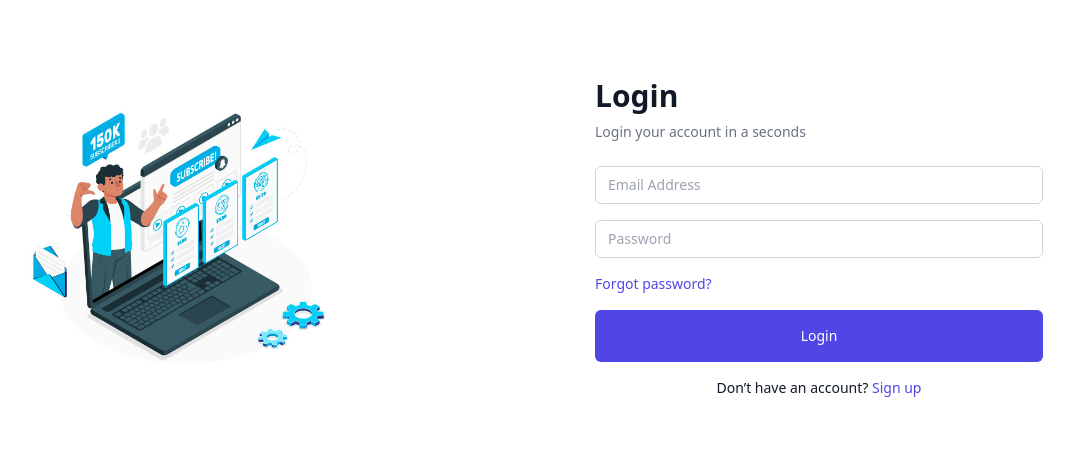
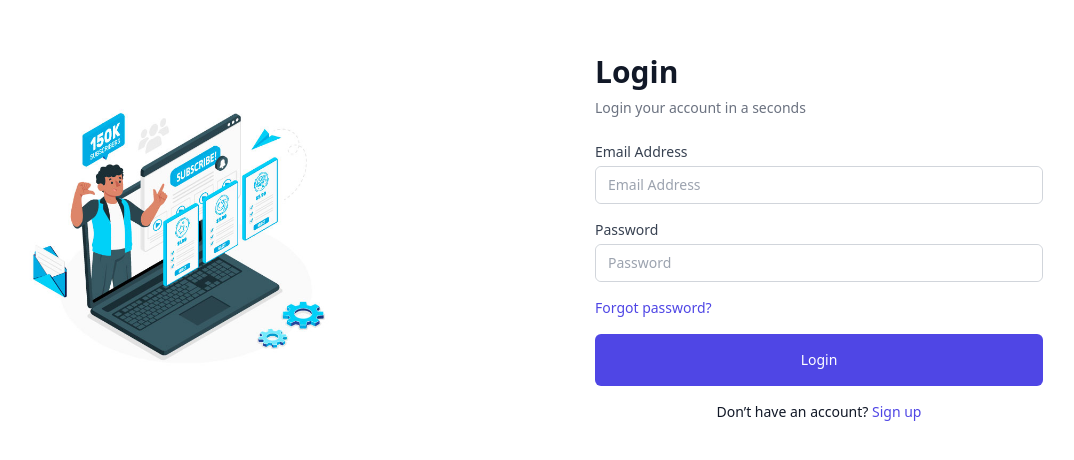
Before and after one commit to Nivetha-Selvakumar/subscription-system-frontend, a React (Create React App) app: page / in a window 1280 px wide. Shown: the part 162-622 px from the top of the page, without its empty margins (141-1215 px from the left). Built offline with nearby package versions, Linux system fonts and the light colour scheme.

Commit message:
Login Page Completed

```diff
--- a/src/components/login/loginPage.tsx
+++ b/src/components/login/loginPage.tsx
@@ -1,116 +1,155 @@
-import React, { useEffect, useState } from "react";
+import React, { useEffect } from "react";
+import { useDispatch, useSelector } from "react-redux";
+import { Formik, Form } from "formik";
+import * as Yup from "yup";
+import { ToastContainer } from "react-toastify";
 import { useNavigate } from "react-router-dom";
-import { loginSuccess } from "../../features/auth/authSlice";
 import { images } from "../../assets";
 import { LOGIN_PAGE_CONSTANTS } from "../../utils/constants/LoginPage/LoginPage";
-import { useDispatch, useSelector } from "react-redux";
+import DynamicInput from "../../common-components/ui/dynamicInput";
+import showToast from "../../common-components/ui/toastNotification";
 import "../../styles/LoginPage/LoginPage.scss";
-import DynamicInput from "../../common-components/ui/dynamicInput";
+import { FETCH_DATA_CLEAR, FETCH_DATA_REQUEST } from "../../redux/actionTypes/LoginPage/LoginActionTypes";
 
 const LoginPage: React.FC = () => {
-    const [email, setEmail] = useState("");
-    const [password, setPassword] = useState("");
-    // const { data, error, loading } = useSelector((state: any) => state.LoginRequest);
-    const { error, loading } = useSelector((state: any) => state.LoginRequest);
     const dispatch = useDispatch();
     const navigate = useNavigate();
+
+    const loginUserReducer = useSelector((state: any) => state.loginUserReducer);
+    console.log("Redux state =>", loginUserReducer);
+
+    const { loginUser, loginUserLoading } = loginUserReducer;
 
 
     useEffect(() => {
         document.title = "Subscription | Log in";
     }, []);
 
+    const validationSchema = Yup.object().shape({
+        email: Yup.string()
+            .email("Invalid email format")
+            .required("Email is required"),
+        password: Yup.string().required("Password is required"),
+    });
 
-    const handleSubmit = async (e: React.FormEvent) => {
-        e.preventDefault();
-
-        try {
-            await new Promise((resolve) => setTimeout(resolve, 1000));
-            const mockUser = {
-                id: "1",
-                email,
-                name: email.split("@")[0],
-            };
-            dispatch(
-                loginSuccess({
-                    token: "mock-jwt-token",
-                    user: mockUser,
-                })
-            );
-            navigate("/");
-        } catch (err) {
-            console.error("Login error:", err);
-        }
+    const initialValues = {
+        email: "",
+        password: "",
     };
 
+
+    const handleSubmit = (values: typeof initialValues) => {
+        const payload = {
+            email: values.email,
+            password: values.password,
+        };
+        dispatch({ type: FETCH_DATA_REQUEST, payload });
+    };
+
+    useEffect(() => {
+        if (loginUser?.code === 200 || loginUser?.code === 201) {
+            showToast("Login successful!", "success", "Login-Container");
+            setTimeout(() => {
+                const role = loginUser?.loginData?.role?.toLowerCase(); // ✅ fix here
+                if (role === "admin") {
+                    navigate("/admin/dashboard");
+                } else {
+                    navigate("/dashboard");
+                }
+                dispatch({ type: FETCH_DATA_CLEAR });
+            }, 2000)
+        }
+    }, [loginUser, navigate,dispatch]);
+
     return (
+        <>
+            <ToastContainer containerId="Login-Container" />
             <div className="login-container">
-            {/* Left Side Image */}
+                {/* Left Image */}
                 <div className="hidden md:flex w-1/2 bg-white justify-center items-center">
                     <img
                         src={images.LoginPage}
                         alt="Login background"
-                    className="object-contain w-[750px] h-[500px]" // increased size
+                        className="object-contain w-[750px] h-[500px]"
                     />
                 </div>
 
-            {/* Right Side Form */}
+                {/* Right Form */}
                 <div className="flex w-full md:w-1/2 justify-center items-center p-8 bg-white">
                     <div className="w-full max-w-md">
-                    <h2 className="text-3xl font-bold text-gray-900 mb-2">{LOGIN_PAGE_CONSTANTS.LOGIN}</h2>
+                        <h2 className="text-3xl font-bold text-gray-900 mb-2">
+                            {LOGIN_PAGE_CONSTANTS.LOGIN}
+                        </h2>
                         <p className="text-sm text-gray-500 mb-6">
                             {LOGIN_PAGE_CONSTANTS.LOGIN_IN_SEC}
                         </p>
-
-                    {error && (
-                        <div
-                            className="bg-red-100 border border-red-400 text-red-700 px-4 py-3 rounded mb-4"
-                            role="alert"
+                        {/* Formik Form */}
+                        <Formik
+                            initialValues={initialValues}
+                            validationSchema={validationSchema}
+                            onSubmit={handleSubmit}
                         >
-                            {error}
-                        </div>
-                    )}
-
-                    <form onSubmit={handleSubmit} className="space-y-4">
-                        <div>
+                            {({ values, errors, touched, handleChange, handleBlur }) => (
+                                <Form className="space-y-4">
+                                    {/* Email */}
                                     <DynamicInput
                                         type="email"
                                         placeholder={LOGIN_PAGE_CONSTANTS.EMAIL}
-                                value={email}
-                                onChange={(e:any) => setEmail(e.target.value)}
-                                required
+                                        label={LOGIN_PAGE_CONSTANTS.EMAIL}
+                                        name="email"
+                                        value={values.email}
+                                        onChange={handleChange}
+                                        onBlur={handleBlur}
+                                        error={errors.email}
+                                        touched={touched.email}
                                     />
-                        </div>
-                        <div>
+
+                                    {/* Password */}
                                     <DynamicInput
                                         type="password"
                                         placeholder={LOGIN_PAGE_CONSTANTS.PASSWORD}
-                                value={password}
-                                onChange={(e: any) => setPassword(e.target.value)}
-                                required
+                                        label={LOGIN_PAGE_CONSTANTS.PASSWORD}
+                                        name="password"
+                                        value={values.password}
+                                        onChange={handleChange}
+                                        onBlur={handleBlur}
+                                        error={errors.password}
+                                        touched={touched.password}
                                     />
-                        </div>
 
+                                    {/* Forgot Password */}
                                     <div className="flex items-center text-sm">
-                            <a href="/forgetPassword" className="text-indigo-600 hover:text-indigo-500">
+                                        <a
+                                            href="/forgetPassword"
+                                            className="text-indigo-600 hover:text-indigo-500"
+                                        >
                                             {LOGIN_PAGE_CONSTANTS.FORGET_PASSWORD}
                                         </a>
                                     </div>
 
+                                    {/* Submit Button */}
                                     <button
                                         type="submit"
-                            disabled={loading}
-                            className={`w-full py-2 px-4 text-white text-sm leading-[2.25rem] font-medium rounded-md bg-indigo-600 hover:bg-indigo-700 transition ${loading ? "opacity-50 cursor-not-allowed" : ""
+                                        disabled={loginUserLoading}
+                                        className={`w-full py-2 px-4 text-white text-sm leading-[2.25rem] font-medium rounded-md bg-indigo-600 hover:bg-indigo-700 transition ${loginUserLoading ? "opacity-50 cursor-not-allowed" : ""
                                             }`}
                                     >
-                            {loading ? LOGIN_PAGE_CONSTANTS.SIGN_IN : LOGIN_PAGE_CONSTANTS.LOGIN}
+                                        {loginUserLoading
+                                            ? LOGIN_PAGE_CONSTANTS.SIGN_IN
+                                            : LOGIN_PAGE_CONSTANTS.LOGIN}
                                     </button>
-                    </form>
+                                </Form>
+                            )}
+                        </Formik>
 
+                        {/* Redirect to Sign Up */}
                         <div className="mt-4 text-sm text-center">
                             <p>
                                 {LOGIN_PAGE_CONSTANTS.DONT_HAVE_ACCOUNT}{" "}
-                            <a href="/signup" className="text-indigo-600 font-medium hover:underline">
+                                <a
+                                    href="/signup"
+                                    className="text-indigo-600 font-medium hover:underline"
+                                >
                                     {LOGIN_PAGE_CONSTANTS.SIGN_UP}
                                 </a>
                             </p>
@@ -118,6 +157,7 @@ const LoginPage: React.FC = () => {
                     </div>
                 </div>
             </div>
+        </>
     );
 };
 
--- a/src/components/signup/signupPage.tsx
+++ b/src/components/signup/signupPage.tsx
@@ -63,12 +63,13 @@ const SignUpPage: React.FC = () => {
             dispatch({ type: USER_CREATE_CLEAR });
             showToast(userCreate?.message, "success", "User-Create");
             setTimeout(() => {
-                window.location.href = `/admin/dashboard`;
+                window.location.href = `/dashboard`;
             }, 3000);
         }
-    }, [userCreate,dispatch]);
+    }, [userCreate, dispatch]);
 
     const handleSubmit = async (values: typeof initialValues) => {
+        const sexValue = values.sex?.toLowerCase();
         const payload = {
             firstName: values.firstName,
             lastName: values.lastName,
@@ -77,7 +78,12 @@ const SignUpPage: React.FC = () => {
             phoneNumber: values.phoneNumber,
             address: values.address,
             dateOfBirth: values.dateOfBirth,
-            sex: values.sex,
+            sex: sexValue === "male"
+                ? "MALE"
+                : sexValue === "female"
+                    ? "FEMALE"
+                    : "OTHER",
+            role: "USER",
         };
         dispatch({ type: USER_CREATE_REQUEST, payload });
     };
--- a/src/redux/actionTypes/LoginPage/LoginActionTypes.tsx
+++ b/src/redux/actionTypes/LoginPage/LoginActionTypes.tsx
@@ -1,3 +1,4 @@
 export const FETCH_DATA_REQUEST = 'FETCH_DATA_REQUEST';
 export const FETCH_DATA_SUCCESS = 'FETCH_DATA_SUCCESS';
 export const FETCH_DATA_FAILURE = 'FETCH_DATA_FAILURE';
+export const FETCH_DATA_CLEAR = 'FETCH_DATA_CLEAR';
--- a/src/redux/endpoints/endpoints.tsx
+++ b/src/redux/endpoints/endpoints.tsx
@@ -1,6 +1,6 @@
 const subscribe = process.env.REACT_APP_SUBSCRIBE;
 
 export const AUTH = {
-  LOGIN: `${subscribe}/auth/login`,
-  SIGNUP: `${subscribe}/user/create/user`,
+  LOGIN: `${subscribe}/login/user`,
+  SIGNUP: `${subscribe}/create/user`,
 };
--- a/src/redux/rootReducer.tsx
+++ b/src/redux/rootReducer.tsx
@@ -1,12 +1,12 @@
 import { combineReducers } from "@reduxjs/toolkit";
 
-import LoginRequest from '../redux/reducer/LoginPage/LoginPageReducer';
+import LoginUserReducer from '../redux/reducer/LoginPage/LoginPageReducer';
 import UserCreateReducer from "../redux/reducer/SignUpPage/SignUpReducer";
 
 
 
 const rootReducer = combineReducers({
-    LoginRequest: LoginRequest ,
+    loginUserReducer: LoginUserReducer ,
     userCreateReducer: UserCreateReducer,
 });
 
--- a/src/redux/rootSaga.tsx
+++ b/src/redux/rootSaga.tsx
@@ -1,12 +1,12 @@
 import { all } from "redux-saga/effects";
 
-import { watchFetchData } from "./saga/LoginPage/LoginPageSaga";
+import { watchFetchLoginData } from "./saga/LoginPage/LoginPageSaga";
 import { watchUserCreate } from "./saga/SignUpPage/CreateUserSaga";
 
 export default function* rootSaga() {
   yield all([
     //Add other sagas here in future
-    watchFetchData(),
+    watchFetchLoginData(),
     watchUserCreate(),
 
   ]);
--- a/src/redux/saga/SignUpPage/CreateUserSaga.tsx
+++ b/src/redux/saga/SignUpPage/CreateUserSaga.tsx
@@ -19,7 +19,6 @@ function* userCreateSaga(action: any): Generator<any, void, any> {
         const payload = action.payload;
 
         const response = yield call(axios.post, AUTH.SIGNUP, payload);
-        console.log("Response>>>>>>>>>>>>>>",response)
         const data = yield response;
 
         yield put(userCreateSuccess(data.data));
```
Also changed, not shown: src/redux/action/LoginPage/LoginAction.tsx (+8 -3 lines), src/redux/reducer/LoginPage/LoginPageReducer.tsx (+21 -22 lines), src/redux/saga/LoginPage/LoginPageSaga.tsx (+16 -14 lines). Lines whose indentation alone changed are shown as unchanged.
